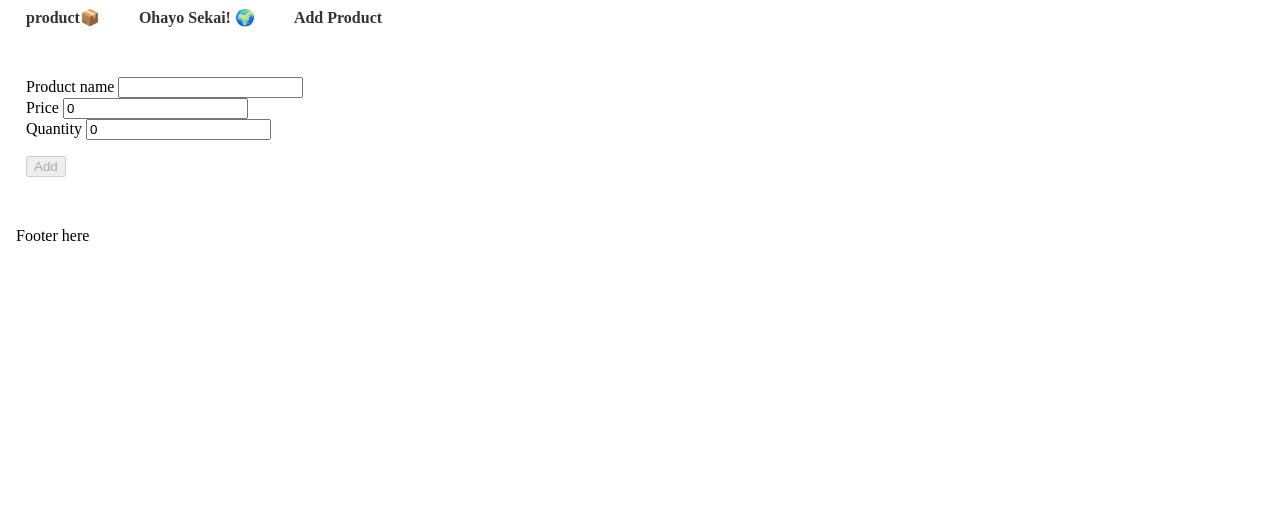
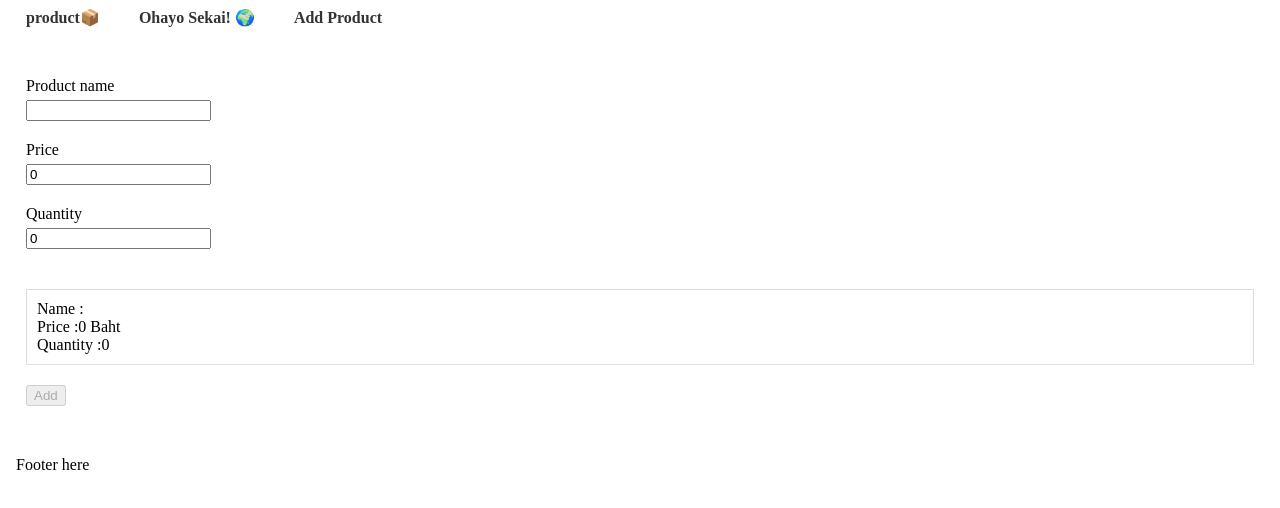
Before and after one commit to Rinriku69/stock-ng, an Angular app: page /add-product in a window 1280 px wide. Shown: the top 508 px of the page. Built offline with nearby package versions, Linux system fonts and the light colour scheme.

Commit message:
Enhance add product form UI and validation
Improved the add product form by adding styled labels, a product preview card, and better input spacing. Updated the Add button to disable when product name is empty or price is zero/null. Added CommonModule to component imports for template features.

```diff
--- a/src/app/add-product/add-product.html
+++ b/src/app/add-product/add-product.html
@@ -1,16 +1,27 @@
 <div class="app-input-form">
   <label>
-    Product name
+    <span class="app-label-holder">Product name</span> <br />
     <input type="text" [(ngModel)]="product_name" /> </label
   ><br />
   <label>
-    Price
+    <span class="app-label-holder">Price</span> <br />
     <input type="number" [(ngModel)]="product_price" /> </label
   ><br />
   <label>
-    Quantity
+    <span class="app-label-holder">Quantity</span> <br />
     <input type="number" [(ngModel)]="product_qty" />
   </label>
-  <p>{{ product_name }}</p>
-  <button type="button" (click)="addProduct()" [disabled]="!product_name">Add</button>
+  <div class="product-card">
+    <div class="product_name">Name :{{ product_name }}</div>
+    <div class="product_price">Price :{{ product_price | number }} Baht</div>
+    <div class="product_qty">Quantity :{{ product_qty | number }}</div>
+  </div>
+
+  <button
+    type="button"
+    (click)="addProduct()"
+    [disabled]="product_price === 0 || !product_name || product_price === null"
+  >
+    Add
+  </button>
 </div>
--- a/src/app/add-product/add-product.scss
+++ b/src/app/add-product/add-product.scss
@@ -1,3 +1,14 @@
 .app-input-form {
   margin: 50px 10px 50px 10px;
 }
+.product-card {
+  margin-top: 20px;
+  border: 1px solid #ddd;
+  padding: 10px;
+  margin-bottom: 20px;
+}
+
+input {
+  margin-bottom: 20px;
+  margin-top: 5px;
+}
--- a/src/app/add-product/add-product.ts
+++ b/src/app/add-product/add-product.ts
@@ -1,12 +1,13 @@
 import { ChangeDetectionStrategy, Component } from '@angular/core';
 import { FormsModule } from '@angular/forms'
+import { CommonModule } from '@angular/common';
 import { ProductService } from '../service/product'
 import { Router } from '@angular/router';
 import { ProductLists } from '../models/product';
 
 @Component({
   selector: 'app-add-product',
-  imports: [FormsModule],
+  imports: [FormsModule, CommonModule],
   templateUrl: './add-product.html',
   styleUrl: './add-product.scss',
   changeDetection: ChangeDetectionStrategy.OnPush,
```
